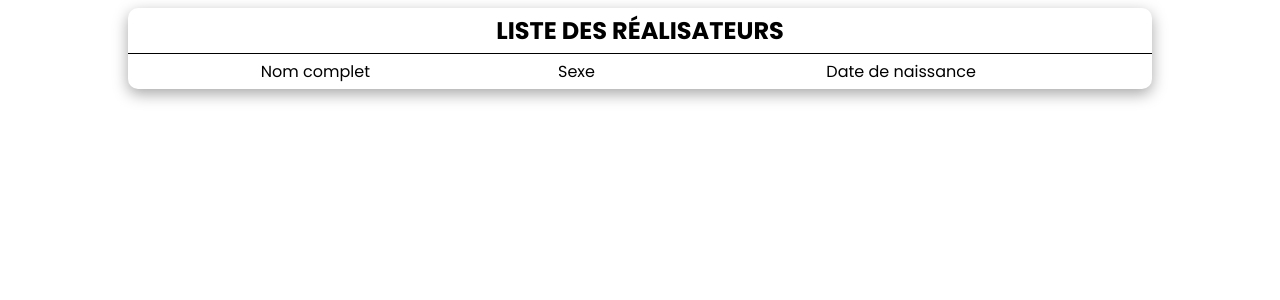
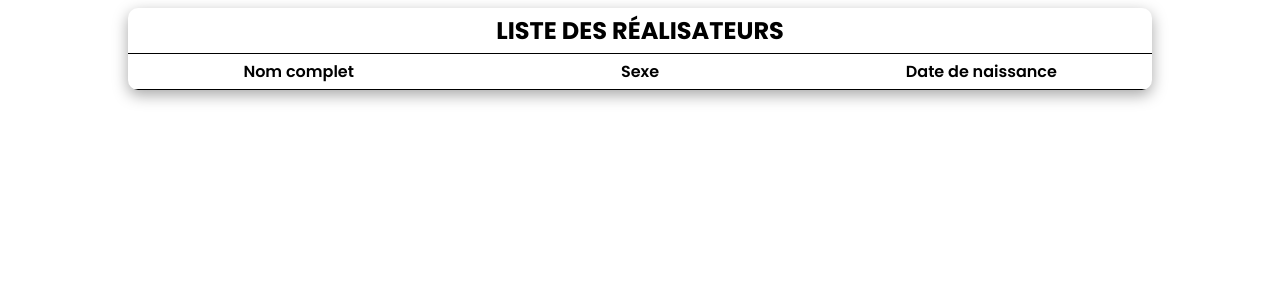
Before and after one commit to David-SDA/Exercice_SQL_Cin-ma, a PHP site: page /David/index.php?action=listerRealisateurs in a window 1280 px wide. Shown: the part 80-380 px from the top of the page. Run offline with PHP 8.4, Linux system fonts and the light colour scheme; data that the repository does not hold is empty.

Commit message:
Ajustements, style d'un tableau, indentations

```diff
--- a/app/www/style.css
+++ b/app/www/style.css
@@ -76,6 +76,8 @@ a{
     border-radius: 10px;
     width: 80vw;
     box-shadow: rgba(0, 0, 0, 0.35) 0px 5px 15px;
+    table-layout: fixed;
+    overflow: hidden;
 }
 .tableau thead{
     border-bottom: 1px solid #000;
@@ -86,6 +88,17 @@ a{
 .tableau th, td{
     padding: 5px;
     text-align: center;
+}
+
+.titreColonnes{
+    border-bottom: 1px solid #000;
+}
+.titreColonnes td{
+    font-weight: 600;
+}
+
+.ligne{
+    border-bottom: 1px solid #aeaeae;
 }
 
 .lienListe:hover{
```
Also changed, not shown: app/controller/GenreController.php (+4 -4 lines).
